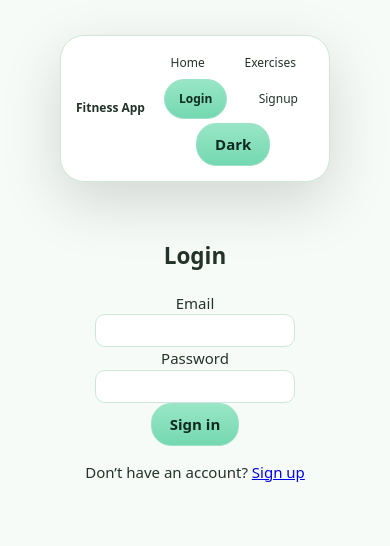
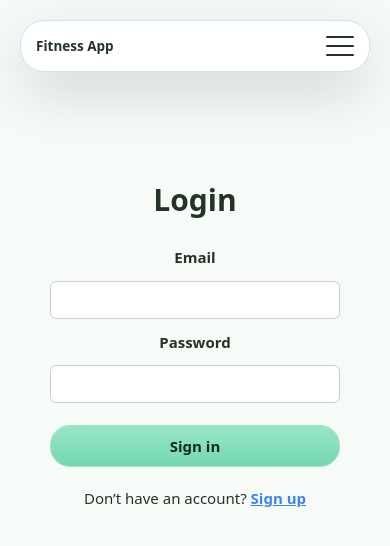
Before and after one commit to MihuAlexandru/Fitness-App, a React (Vite) app: page /login in a window 390 px wide. Shown: the top 546 px of the page. Built offline with nearby package versions, Linux system fonts and the light colour scheme.

Commit message:
added contact page, made navbar responsive and moved pageSize to local storage

```diff
--- a/src/App.jsx
+++ b/src/App.jsx
@@ -11,6 +11,7 @@ import Layout from "./pages/Layout/Layout";
 import Workouts from "./pages/Workouts/Workouts";
 import { fetchCurrentUser } from "./store/auth/authThunks";
 import { setAuthState } from "./store/auth/authSlice";
+import ContactUs from "./pages/ContactUs/ContactUs";
 
 export default function App() {
   const dispatch = useDispatch();
@@ -53,6 +54,7 @@ export default function App() {
             />
             <Route path="/login" element={<Login />} />
             <Route path="/signup" element={<Signup />} />
+            <Route path="/contact" element={<ContactUs />} />
             <Route path="*" element={<Navigate to="/" replace />} />{" "}
           </Route>
         </Routes>
--- a/src/components/Navbar/Navbar.css
+++ b/src/components/Navbar/Navbar.css
@@ -6,11 +6,69 @@
   background: var(--panel, #31b5a8);
   padding: 1rem !important;
   margin-bottom: 1rem;
+  position: relative;
 }
 
 .nav__brand {
   font-weight: 700;
   white-space: nowrap;
+}
+
+.nav__toggle {
+  position: absolute;
+  opacity: 0;
+  pointer-events: none;
+}
+
+.nav__hamburger {
+  display: none;
+  cursor: pointer;
+  width: 28px;
+  height: 20px;
+  position: relative;
+  -webkit-tap-highlight-color: transparent;
+}
+
+.burger-line {
+  position: absolute;
+  left: 0;
+  right: 0;
+  height: 2px;
+  border-radius: 2px;
+  background: var(--text, #e8eaf0);
+  transform-origin: center;
+  transition:
+    transform 160ms ease,
+    opacity 160ms ease,
+    top 160ms ease;
+}
+
+.burger-line:nth-child(1) {
+  top: 0;
+}
+.burger-line:nth-child(2) {
+  top: 9px;
+}
+.burger-line:nth-child(3) {
+  top: 18px;
+}
+
+.nav__hamburger:hover .burger-line {
+  background: rgba(255, 255, 255, 0.9);
+}
+
+.nav__toggle:checked + .nav__hamburger .burger-line:nth-child(1) {
+  top: 9px;
+  transform: rotate(45deg);
+}
+
+.nav__toggle:checked + .nav__hamburger .burger-line:nth-child(2) {
+  opacity: 0;
+}
+
+.nav__toggle:checked + .nav__hamburger .burger-line:nth-child(3) {
+  top: 9px;
+  transform: rotate(-45deg);
 }
 
 .nav__links {
@@ -21,13 +79,15 @@
   align-items: center;
 }
 
-.nav__links a {
+.nav__links a,
+.nav__links .nav__action {
   color: var(--text, #e8eaf0);
   text-decoration: none;
   padding: 0.3rem 0.5rem;
 }
 
-.nav__links a:hover {
+.nav__links a:hover,
+.nav__links .nav__action:hover {
   background: rgba(0, 0, 0, 0.1);
 }
 
@@ -41,44 +101,69 @@
   cursor: pointer;
 }
 
-@media (max-width: 768px) {
+@media (prefers-reduced-motion: reduce) {
+  .burger-line {
+    transition: none;
+  }
+}
+
+@media (max-width: 940px) {
   .nav {
-    padding: 0.6rem 0.75rem;
+    padding: 0.75rem;
   }
 
-  .nav__brand {
-    font-size: 0.9rem;
+  .nav__hamburger {
+    display: block;
+    margin-left: auto;
+    z-index: 1002;
+    pointer-events: auto;
   }
 
   .nav__links {
-    gap: 0.5rem;
+    position: absolute;
+    top: calc(100% + 12px);
+    right: 0;
+    left: 0;
+
+    flex-direction: column;
+    align-items: center;
+    gap: 6px;
+
+    background: var(--panel, #31b5a8);
+    padding: 8px;
+
+    border-radius: 24px;
+    box-shadow: 0 20px 60px rgba(0, 0, 0, 0.15);
+    border: 1px solid var(--border, #00000014);
+
+    max-height: 0;
+    opacity: 0;
+    overflow: hidden;
+    transform: translateY(-6px);
+
+    z-index: 1000;
   }
 
-  .nav__links a {
-    padding: 0.25rem 0.4rem;
-    font-size: 0.9rem;
+  .nav__links a,
+  .nav__links .nav__action {
+    display: block;
+    padding: 10px 12px;
+    border-radius: 6px;
+  }
+
+  .nav__toggle:checked ~ .nav__links {
+    max-height: 360px;
+    opacity: 1;
+    transform: translateY(0);
+    overflow: auto;
   }
 }
 
 @media (max-width: 480px) {
   .nav {
-    flex-direction: column;
-    gap: 0.5rem;
-    padding: 0.5rem 0.5rem;
+    padding: 0.5rem;
   }
-
   .nav__brand {
-    font-size: 0.8rem;
-  }
-
-  .nav__links {
-    width: 100%;
-    gap: 0.25rem;
-    justify-content: space-around;
-  }
-
-  .nav__links a {
-    padding: 0.2rem 0.3rem;
-    font-size: 0.8rem;
+    font-size: 0.9rem;
   }
 }
--- a/src/components/Navbar/Navbar.jsx
+++ b/src/components/Navbar/Navbar.jsx
@@ -9,36 +9,80 @@ export default function NavBar() {
   const dispatch = useDispatch();
   const { user } = useSelector((s) => s.auth);
 
-  const handleSignOut = async () => {
+  const handleSignOut = async (e) => {
+    e?.preventDefault?.();
     await dispatch(signOutUser());
+    const toggler = document.getElementById("nav-toggle");
+    if (toggler) toggler.checked = false;
   };
 
   return (
     <Card className="nav">
       <div className="nav__brand">Fitness App</div>
-      <div className="nav__links">
+
+      <input
+        type="checkbox"
+        id="nav-toggle"
+        className="nav__toggle"
+        aria-label="Toggle navigation menu"
+      />
+
+      <label
+        htmlFor="nav-toggle"
+        className="nav__hamburger"
+        aria-controls="nav-links"
+        aria-expanded="false"
+      >
+        <span className="burger-line" />
+        <span className="burger-line" />
+        <span className="burger-line" />
+      </label>
+      <div
+        id="nav-links"
+        className="nav__links"
+        onClick={(e) => {
+          const target = e.target;
+          if (target.closest("a")) {
+            const toggler = document.getElementById("nav-toggle");
+            if (toggler) toggler.checked = false;
+          }
+        }}
+      >
         <NavLink
           to="/"
           className={({ isActive }) => (isActive ? "active" : "")}
         >
           Home
         </NavLink>
+
         <NavLink
           to="/exercises"
           className={({ isActive }) => (isActive ? "active" : "")}
         >
           Exercises
         </NavLink>
+
+        {user && (
+          <NavLink
+            to="/workouts"
+            className={({ isActive }) => (isActive ? "active" : "")}
+          >
+            Workouts
+          </NavLink>
+        )}
+
+        <NavLink
+          to="/contact"
+          className={({ isActive }) => (isActive ? "active" : "")}
+        >
+          Contact Us
+        </NavLink>
+
         {user ? (
-          <>
-            <NavLink
-              to="/workouts"
-              className={({ isActive }) => (isActive ? "active" : "")}
-            >
-              Workouts
-            </NavLink>
-            <button onClick={handleSignOut}>Sign out</button>
-          </>
+          // Styled like a link, still performs sign-out action
+          <a href="/" onClick={handleSignOut} className="nav__action">
+            Sign out
+          </a>
         ) : (
           <>
             <NavLink
@@ -55,6 +99,7 @@ export default function NavBar() {
             </NavLink>
           </>
         )}
+
         <ThemeToggle />
       </div>
     </Card>
--- a/src/components/ProtectedRoute.jsx
+++ b/src/components/ProtectedRoute.jsx
@@ -8,7 +8,7 @@ export default function ProtectedRoute({ children }) {
   if (!initialized) return null;
 
   if (!user) {
-    return <Navigate to="/login" replace state={{ from: location }} />;
+    return <Navigate to="/" replace state={{ from: location }} />;
   }
 
   return children;
--- a/src/components/Workouts/WorkoutsHeader/WorkoutsHeader.jsx
+++ b/src/components/Workouts/WorkoutsHeader/WorkoutsHeader.jsx
@@ -3,16 +3,14 @@ import { useDispatch, useSelector } from "react-redux";
 import { useEffect } from "react";
 import {
   openAddModal,
+  PAGE_SIZE_OPTIONS,
   setDateFrom,
   setDateTo,
+  setPageSize,
   setSearch,
   setSearchNotes,
   toggleSort,
 } from "../../../store/UI/workoutsUISlice";
-import {
-  PAGE_SIZE_OPTIONS,
-  setPageSize,
-} from "../../../store/UI/exercisesUISlice";
 
 export default function WorkoutsHeader() {
   const dispatch = useDispatch();
--- /dev/null
+++ b/src/pages/ContactUs/ContactUs.jsx
@@ -0,0 +1,93 @@
+import { useState } from "react";
+import { supabase } from "../../lib/supabase";
+import { useNavigate } from "react-router-dom";
+
+export default function ContactUs() {
+  const navigate = useNavigate();
+  const [form, setForm] = useState({
+    name: "",
+    email: "",
+    message: "",
+  });
+
+  const [loading, setLoading] = useState(false);
+  const [submitted, setSubmitted] = useState(false);
+
+  function handleChange(e) {
+    setForm({ ...form, [e.target.name]: e.target.value });
+  }
+
+  async function handleSubmit(e) {
+    e.preventDefault();
+    setLoading(true);
+
+    const { error } = await supabase.from("contact_messages").insert([
+      {
+        name: form.name,
+        email: form.email,
+        message: form.message,
+      },
+    ]);
+
+    setLoading(false);
+
+    if (!error) {
+      setSubmitted(true);
+    } else {
+      alert("Something went wrong. Try again!");
+      console.error(error);
+    }
+  }
+
+  if (submitted) {
+    return (
+      <div style={{ padding: "2rem" }}>
+        <h2>Thank you for contacting us!</h2>
+        <p>Someone will respond soon.</p>
+        <button onClick={() => navigate("/")}>Go to Home</button>
+      </div>
+    );
+  }
+
+  return (
+    <div style={{ padding: "2rem", maxWidth: 600, margin: "0 auto" }}>
+      <h1>Contact Us</h1>
+
+      <form
+        onSubmit={handleSubmit}
+        style={{ display: "flex", flexDirection: "column", gap: "1rem" }}
+      >
+        <input
+          type="text"
+          name="name"
+          placeholder="Your name"
+          value={form.name}
+          onChange={handleChange}
+          required
+        />
+
+        <input
+          type="email"
+          name="email"
+          placeholder="Your email"
+          value={form.email}
+          onChange={handleChange}
+          required
+        />
+
+        <textarea
+          name="message"
+          placeholder="Your message"
+          value={form.message}
+          onChange={handleChange}
+          required
+          rows={5}
+        />
+
+        <button type="submit" disabled={loading}>
+          {loading ? "Sending..." : "Send Message"}
+        </button>
+      </form>
+    </div>
+  );
+}
--- a/src/pages/Login/Login.jsx
+++ b/src/pages/Login/Login.jsx
@@ -22,30 +22,75 @@ export default function Login() {
   };
 
   return (
-    <div style={{ padding: 24, maxWidth: 420 }}>
-      <h2>Login</h2>
-      <form onSubmit={handleSubmit}>
-        <label>Email</label>
+    <div
+      style={{
+        padding: "2rem",
+        maxWidth: 600,
+        margin: "40px auto",
+      }}
+    >
+      <h1 style={{ textAlign: "center", marginBottom: 24 }}>Login</h1>
+      <form
+        onSubmit={handleSubmit}
+        style={{ display: "flex", flexDirection: "column", gap: 12 }}
+      >
+        <label style={{ fontWeight: 600 }}>Email</label>
         <input
           type="email"
           value={form.email}
           onChange={(e) => setForm({ ...form, email: e.target.value })}
           required
+          style={{
+            padding: "10px 12px",
+            borderRadius: 6,
+            border: "1px solid #ccc",
+            fontSize: 14,
+          }}
         />
-        <label>Password</label>
+
+        <label style={{ fontWeight: 600 }}>Password</label>
         <input
           type="password"
           value={form.password}
           onChange={(e) => setForm({ ...form, password: e.target.value })}
           required
+          style={{
+            padding: "10px 12px",
+            borderRadius: 6,
+            border: "1px solid #ccc",
+            fontSize: 14,
+          }}
         />
-        <button disabled={status === "loading"} type="submit">
+
+        <button
+          disabled={status === "loading"}
+          type="submit"
+          style={{
+            marginTop: 10,
+            padding: "10px 14px",
+
+            cursor: "pointer",
+            fontSize: 15,
+            fontWeight: 600,
+            transition: "0.2s",
+            opacity: status === "loading" ? 0.7 : 1,
+          }}
+        >
           {status === "loading" ? "Signing in..." : "Sign in"}
         </button>
       </form>
-      {error && <p style={{ color: "crimson" }}>{error}</p>}
-      <p>
-        Don’t have an account? <Link to="/signup">Sign up</Link>
+
+      {error && (
+        <p style={{ color: "crimson", marginTop: 10, textAlign: "center" }}>
+          {error}
+        </p>
+      )}
+
+      <p style={{ marginTop: 20, textAlign: "center" }}>
+        Don’t have an account?{" "}
+        <Link to="/signup" style={{ color: "#3b82f6", fontWeight: 600 }}>
+          Sign up
+        </Link>
       </p>
     </div>
   );
--- a/src/pages/Signup/Signup.jsx
+++ b/src/pages/Signup/Signup.jsx
@@ -13,36 +13,81 @@ export default function Signup() {
     e.preventDefault();
     const res = await dispatch(signUpWithEmail(form));
     if (res.meta.requestStatus === "fulfilled") {
-      // If email confirmation is enabled, user may need to verify email first
       navigate("/dashboard");
     }
   };
 
   return (
-    <div style={{ padding: 24, maxWidth: 420 }}>
-      <h2>Sign up</h2>
-      <form onSubmit={handleSubmit}>
-        <label>Email</label>
+    <div
+      style={{
+        padding: "2rem",
+        maxWidth: 600,
+        margin: "40px auto",
+      }}
+    >
+      <h1 style={{ textAlign: "center", marginBottom: 24 }}>Sign up</h1>
+
+      <form
+        onSubmit={handleSubmit}
+        style={{ display: "flex", flexDirection: "column", gap: 12 }}
+      >
+        <label style={{ fontWeight: 600 }}>Email</label>
         <input
           type="email"
           value={form.email}
           onChange={(e) => setForm({ ...form, email: e.target.value })}
           required
+          style={{
+            padding: "10px 12px",
+            borderRadius: 6,
+            border: "1px solid #ccc",
+            fontSize: 14,
+          }}
         />
-        <label>Password</label>
+
+        <label style={{ fontWeight: 600 }}>Password</label>
         <input
           type="password"
           value={form.password}
           onChange={(e) => setForm({ ...form, password: e.target.value })}
           required
+          style={{
+            padding: "10px 12px",
+            borderRadius: 6,
+            border: "1px solid #ccc",
+            fontSize: 14,
+          }}
         />
-        <button disabled={status === "loading"} type="submit">
+
+        <button
+          disabled={status === "loading"}
+          type="submit"
+          style={{
+            marginTop: 10,
+            padding: "10px 14px",
+
+            cursor: "pointer",
+            fontSize: 15,
+            fontWeight: 600,
+            transition: "0.2s",
+            opacity: status === "loading" ? 0.7 : 1,
+          }}
+        >
           {status === "loading" ? "Creating..." : "Create account"}
         </button>
       </form>
-      {error && <p style={{ color: "crimson" }}>{error}</p>}
-      <p>
-        Already have an account? <Link to="/login">Log in</Link>
+
+      {error && (
+        <p style={{ color: "crimson", marginTop: 10, textAlign: "center" }}>
+          {error}
+        </p>
+      )}
+
+      <p style={{ marginTop: 20, textAlign: "center" }}>
+        Already have an account?{" "}
+        <Link to="/login" style={{ color: "#3b82f6", fontWeight: 600 }}>
+          Log in
+        </Link>
       </p>
     </div>
   );
--- a/src/store/UI/exercisesUISlice.js
+++ b/src/store/UI/exercisesUISlice.js
@@ -2,13 +2,13 @@ import { createSlice } from "@reduxjs/toolkit";
 
 export const PAGE_SIZE_OPTIONS = [5, 10, 25, 50, 100];
 
-const initialState = {
+export const initialState = {
   muscleGroup: "All",
   search: "",
   sortBy: "name",
   sortAsc: true,
   page: 1,
-  pageSize: PAGE_SIZE_OPTIONS[0],
+  pageSize: null,
   isModalOpen: false,
   editing: null,
 };
--- a/src/styles.css
+++ b/src/styles.css
@@ -153,3 +153,9 @@ textarea {
 input::placeholder {
   color: var(--muted);
 }
+
+@media (max-width: 940px) {
+  body {
+    margin: 20px;
+  }
+}
```
Also changed, not shown: src/store/UI/workoutsUISlice.js (+4 -4 lines), src/store/store.js (+66 -3 lines).
